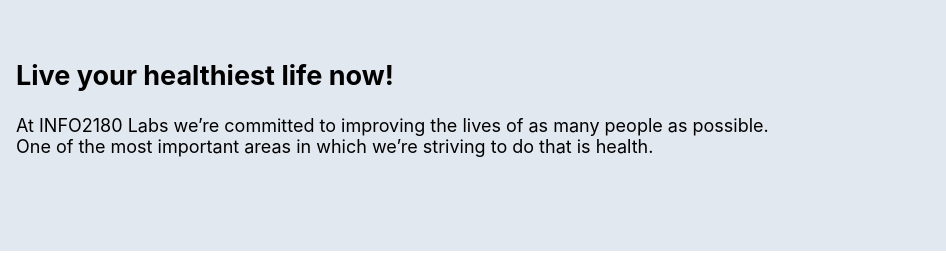
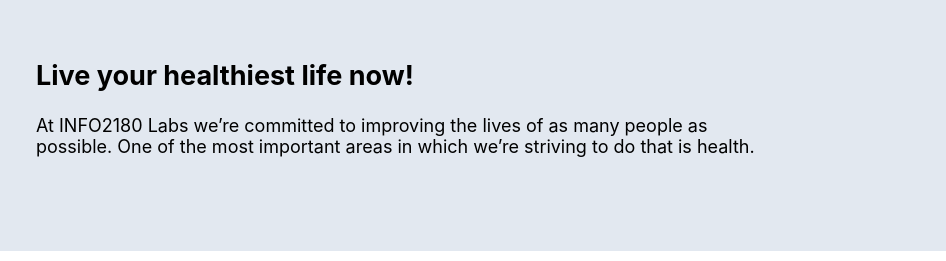
Before and after one commit to JadenA20/info2180-project1, a plain HTML site: page index.html in a window 1280 px wide. Shown: the part 223-484 px from the top of the page, 334-1280 px from the left. Drawn offline with Linux system fonts and the light colour scheme.

Commit message:
Update styles.css

```diff
--- a/styles.css
+++ b/styles.css
@@ -60,8 +60,8 @@ ul li a:hover {
 
 .overview-hero .container {
     display: flex;
-    gap: 20px;
-    justify-content: space-between;
+    gap: 40px;
+    justify-content: space-around;
     align-items: stretch;
 }
 
```
